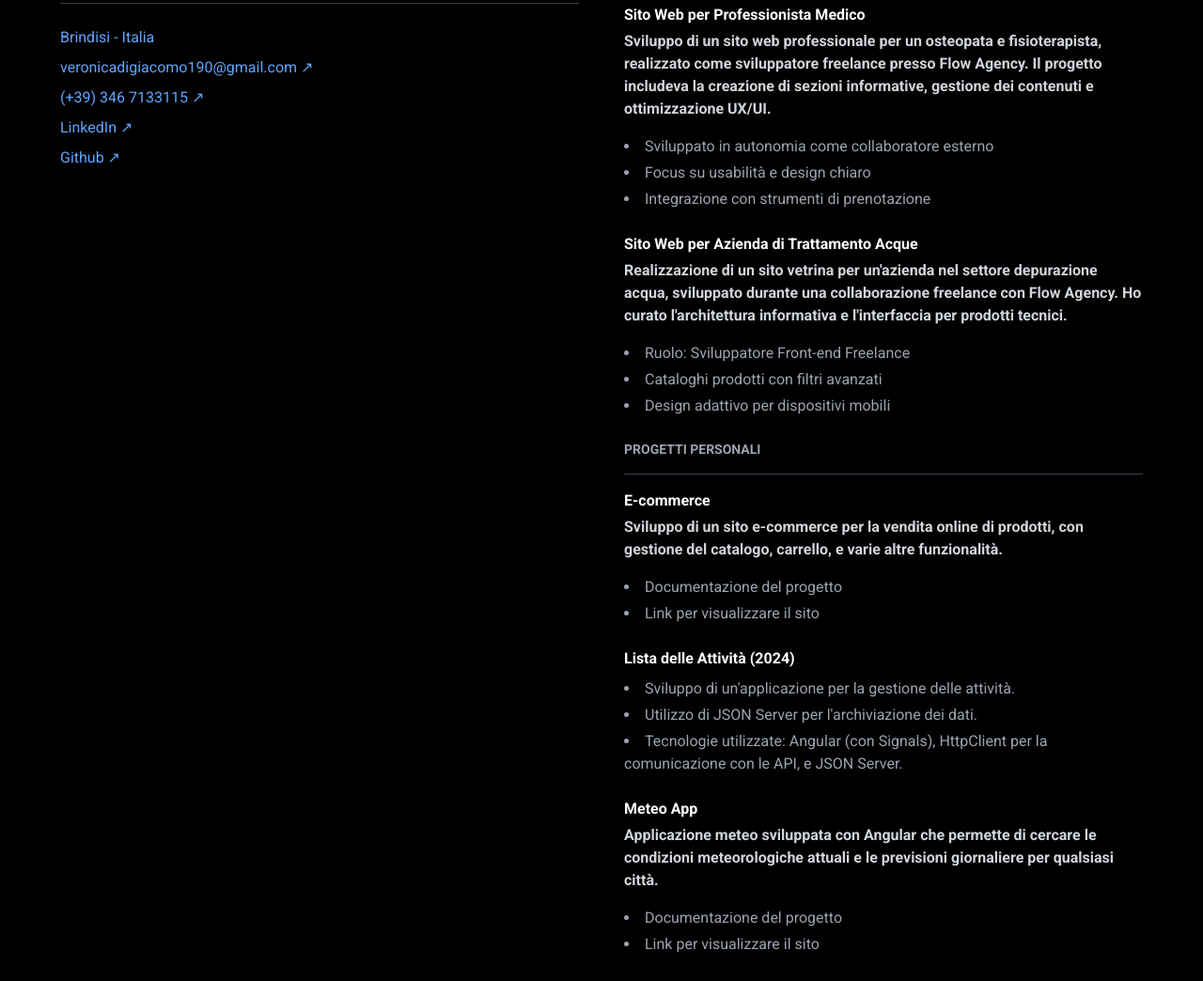
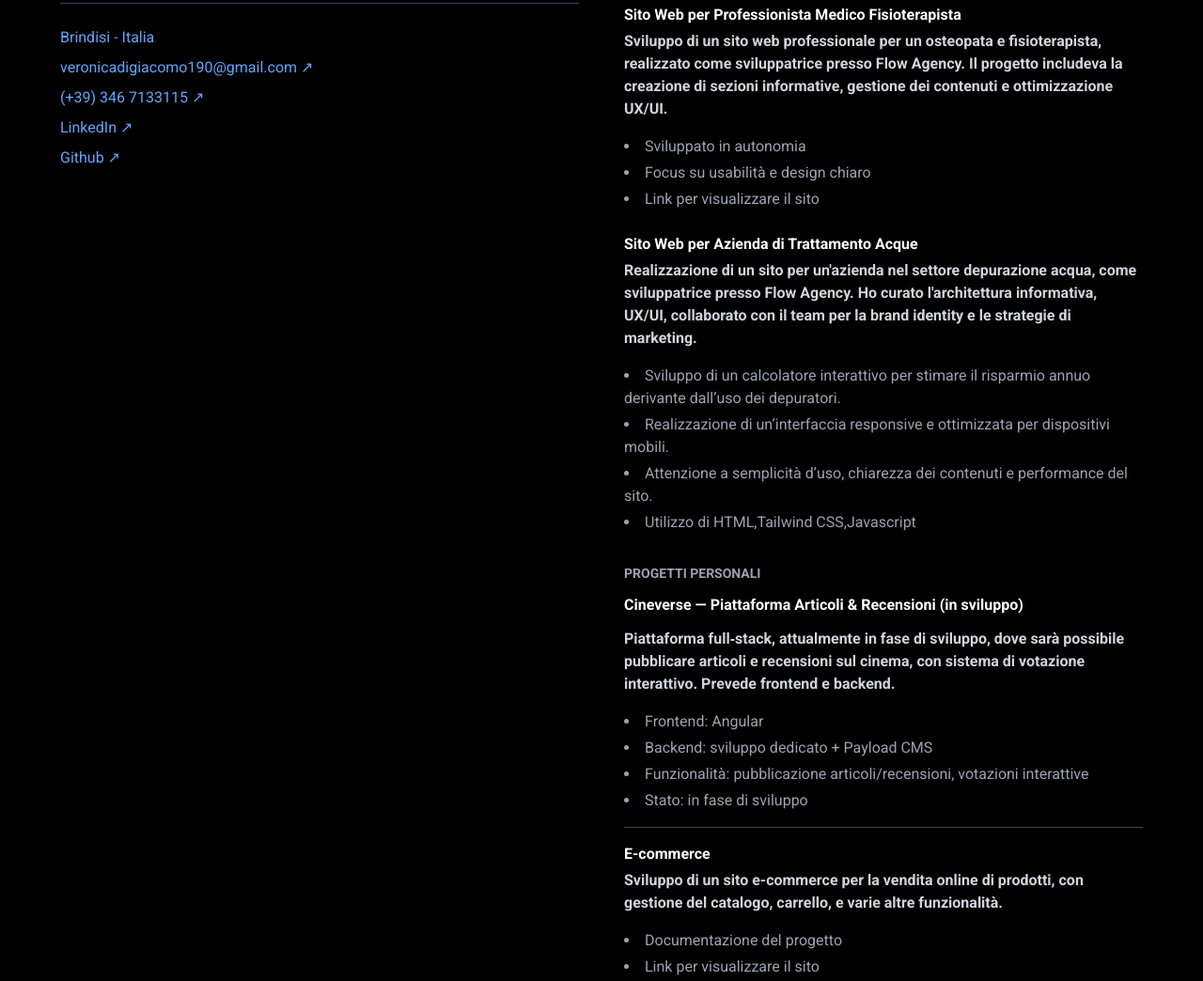
Before and after one commit to VeronicaDiGiac/Porfolio, a plain HTML site: page index.html in a window 1280 px wide. Shown: the part 462-1506 px from the top of the page at 94% size. Drawn offline with nearby package versions, Linux system fonts and the light colour scheme.

Commit message:
aggiunto utlimo progetto

```diff
--- a/index.html
+++ b/index.html
@@ -186,7 +186,7 @@
                     href="https://resplendent-hotteok-7bf818.netlify.app/home"
                     class="hover:text-blue-300"
                     data-lang="it"
-                    >Sito Vetrina per Professionista Freelance</a
+                    >Sito Vetrina per Professionista Medico Psicologo</a
                   >
                 </h3>
                 <h3 class="font-semibold text-white">
@@ -251,7 +251,7 @@
               <div>
                 <h3 class="font-semibold text-white">
                   <span class="hover:text-blue-300" data-lang="it">
-      Sito Web per Professionista Medico
+                    Sito Web per Professionista Medico Fisioterapista
                   </span>
                 </h3>
                 <h3 class="font-semibold text-white">
@@ -260,17 +260,35 @@
                   </span>
                 </h3>
                 <h4 class="text-gray-300 mt-1 font-semibold" data-lang="it">
-    Sviluppo di un sito web professionale per un osteopata e fisioterapista, realizzato come sviluppatore freelance presso Flow Agency. Il progetto includeva la creazione di sezioni informative, gestione dei contenuti e ottimizzazione UX/UI.
+                  Sviluppo di un sito web professionale per un osteopata e
+                  fisioterapista, realizzato come sviluppatrice presso Flow
+                  Agency. Il progetto includeva la creazione di sezioni
+                  informative, gestione dei contenuti e ottimizzazione UX/UI.
                 </h4>
                 <h4 class="text-gray-300 mt-1 font-semibold" data-lang="en">
-    Development of a professional website for an osteopath and physiotherapist, built as a freelance developer at Flow Agency. The project included informative sections, content management, and UX/UI optimization.
+                  Development of a professional website for an osteopath and
+                  physiotherapist, built as a freelance developer at Flow
+                  Agency. The project included informative sections, content
+                  management, and UX/UI optimization.
                 </h4>
-  <ul class="list-disc list-inside text-gray-400 space-y-1 mt-4" data-lang="it">
-    <li>Sviluppato in autonomia come collaboratore esterno</li>
+                <ul
+                  class="list-disc list-inside text-gray-400 space-y-1 mt-4"
+                  data-lang="it"
+                >
+                  <li>Sviluppato in autonomia</li>
                   <li>Focus su usabilità e design chiaro</li>
-    <li>Integrazione con strumenti di prenotazione</li>
+                  <li>
+                    <a
+                      href="https://fisioterapiaosteopatiadesantis.com/"
+                      class="hover:text-blue-300"
+                      >Link per visualizzare il sito</a
+                    >
+                  </li>
                 </ul>
-  <ul class="list-disc list-inside text-gray-400 space-y-1 mt-4" data-lang="en">
+                <ul
+                  class="list-disc list-inside text-gray-400 space-y-1 mt-4"
+                  data-lang="en"
+                >
                   <li>Developed independently as an external contributor</li>
                   <li>Focus on usability and clean design</li>
                   <li>Integration with booking tools</li>
@@ -290,22 +308,46 @@
                   </span>
                 </h3>
                 <h4 class="text-gray-300 mt-1 font-semibold" data-lang="it">
-    Realizzazione di un sito vetrina per un'azienda nel settore depurazione acqua, sviluppato durante una collaborazione freelance con Flow Agency. Ho curato l'architettura informativa e l'interfaccia per prodotti tecnici.
+                  Realizzazione di un sito per un'azienda nel settore
+                  depurazione acqua, come sviluppatrice presso Flow Agency. Ho
+                  curato l'architettura informativa, UX/UI, collaborato con il
+                  team per la brand identity e le strategie di marketing.
                 </h4>
                 <h4 class="text-gray-300 mt-1 font-semibold" data-lang="en">
-    Showcase website for a water purification business, developed during a freelance collaboration with Flow Agency. I handled information architecture and technical product interfaces.
+                  Showcase website for a water purification business, developed
+                  during a freelance collaboration with Flow Agency. I handled
+                  information architecture and technical product interfaces.
                 </h4>
-  <ul class="list-disc list-inside text-gray-400 space-y-1 mt-4" data-lang="it">
-    <li>Ruolo: Sviluppatore Front-end Freelance</li>
-    <li>Cataloghi prodotti con filtri avanzati</li>
-    <li>Design adattivo per dispositivi mobili</li>
+                <ul
+                  class="list-disc list-inside text-gray-400 space-y-1 mt-4"
+                  data-lang="it"
+                >
+                  <li>
+                    Sviluppo di un calcolatore interattivo per stimare il
+                    risparmio annuo derivante dall’uso dei depuratori.
+                  </li>
+                  <li>
+                    Realizzazione di un’interfaccia responsive e ottimizzata per
+                    dispositivi mobili.
+                  </li>
+                  <li>
+                    Attenzione a semplicità d’uso, chiarezza dei contenuti e
+                    performance del sito.
+                  </li>
+                  <li>Utilizzo di HTML,Tailwind CSS,Javascript</li>
                 </ul>
-  <ul class="list-disc list-inside text-gray-400 space-y-1 mt-4" data-lang="en">
+                <ul
+                  class="list-disc list-inside text-gray-400 space-y-1 mt-4"
+                  data-lang="en"
+                >
                   <li>Role: Freelance Front-end Developer</li>
                   <li>Product catalogs with advanced filters</li>
                   <li>Mobile-adaptive design</li>
                 </ul>
               </div>
+            </div>
+          </div>
+
           <div>
             <h2
               class="text-sm font-semibold text-gray-400 uppercase"
@@ -319,6 +361,63 @@
             >
               Personal Projects
             </h2>
+            <!-- NUOVO PROGETTO: Cineverse -->
+            <div>
+              <h3 class="font-semibold text-white mt-3">
+                <span class="hover:text-blue-300" data-lang="it">
+                  Cineverse — Piattaforma Articoli & Recensioni (in sviluppo)
+                </span>
+              </h3>
+              <h3 class="font-semibold text-white mt-3">
+                <span class="hover:text-blue-300" data-lang="en">
+                  Cineverse — Articles & Reviews Platform (in development)
+                </span>
+              </h3>
+              <h4 class="text-gray-300 mt-1 font-semibold" data-lang="it">
+                Piattaforma full‑stack, attualmente in fase di sviluppo, dove
+                sarà possibile pubblicare articoli e recensioni sul cinema, con
+                sistema di votazione interattivo. Prevede frontend e backend.
+              </h4>
+              <h4 class="text-gray-300 mt-1 font-semibold" data-lang="en">
+                A full‑stack platform, currently under development, to publish
+                movie articles and reviews, featuring an interactive voting
+                system. Includes both frontend and backend.
+              </h4>
+              <ul
+                class="list-disc list-inside text-gray-400 space-y-1 mt-4"
+                data-lang="it"
+              >
+                <li>Frontend: Angular</li>
+                <li>Backend: sviluppo dedicato + Payload CMS</li>
+                <li>
+                  Funzionalità: pubblicazione articoli/recensioni, votazioni
+                  interattive
+                </li>
+                <li>Stato: in fase di sviluppo</li>
+              </ul>
+              <ul
+                class="list-disc list-inside text-gray-400 space-y-1 mt-4"
+                data-lang="en"
+              >
+                <li>Frontend: Angular</li>
+                <li>Backend: custom backend + Payload CMS</li>
+                <li>
+                  Features: articles/reviews publishing, interactive voting
+                </li>
+                <li>Status: in development</li>
+              </ul>
+              <!-- Se hai URL demo o repo, aggiungili qui sotto -->
+              <!--
+                <ul class="list-disc list-inside text-gray-400 space-y-1 mt-4" data-lang="it">
+                  <li><a href="#" class="hover:text-blue-300">Anteprima live</a></li>
+                  <li><a href="#" class="hover:text-blue-300">Repository GitHub</a></li>
+                </ul>
+                <ul class="list-disc list-inside text-gray-400 space-y-1 mt-4" data-lang="en">
+                  <li><a href="#" class="hover:text-blue-300">Live preview</a></li>
+                  <li><a href="#" class="hover:text-blue-300">GitHub repository</a></li>
+                </ul>
+                -->
+            </div>
             <div class="mt-4 space-y-6 border-t border-gray-700 pt-4">
               <div>
                 <h3 class="font-semibold text-white">
@@ -386,6 +485,7 @@
                   </li>
                 </ul>
               </div>
+
               <div>
                 <h3 class="font-semibold text-white" data-lang="it">
                   Lista delle Attività (2024)
@@ -418,6 +518,7 @@
                   </li>
                 </ul>
               </div>
+
               <div>
                 <h3 class="font-semibold text-white">
                   <a
@@ -484,6 +585,8 @@
                   </li>
                 </ul>
               </div>
+
+              <!-- /Cineverse -->
             </div>
           </div>
         </div>
```
Lines whose indentation alone changed are shown as unchanged.
